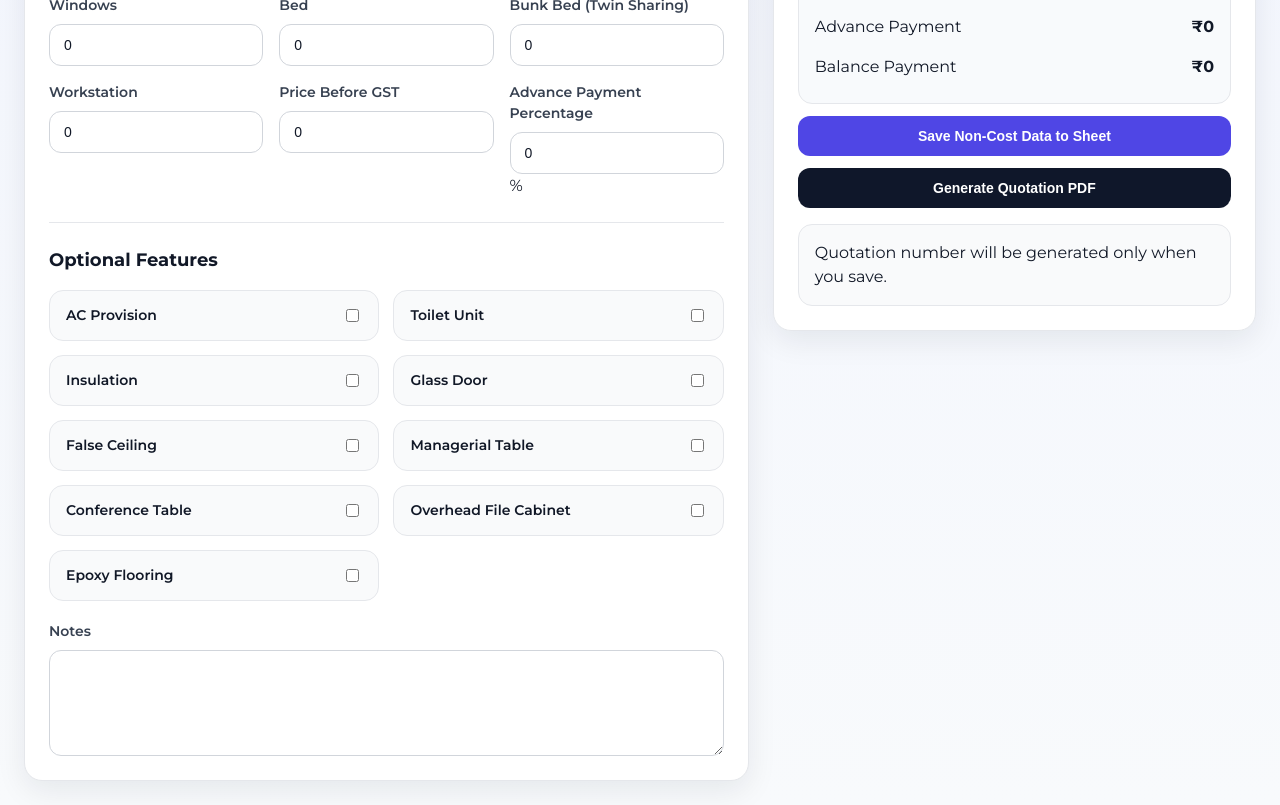
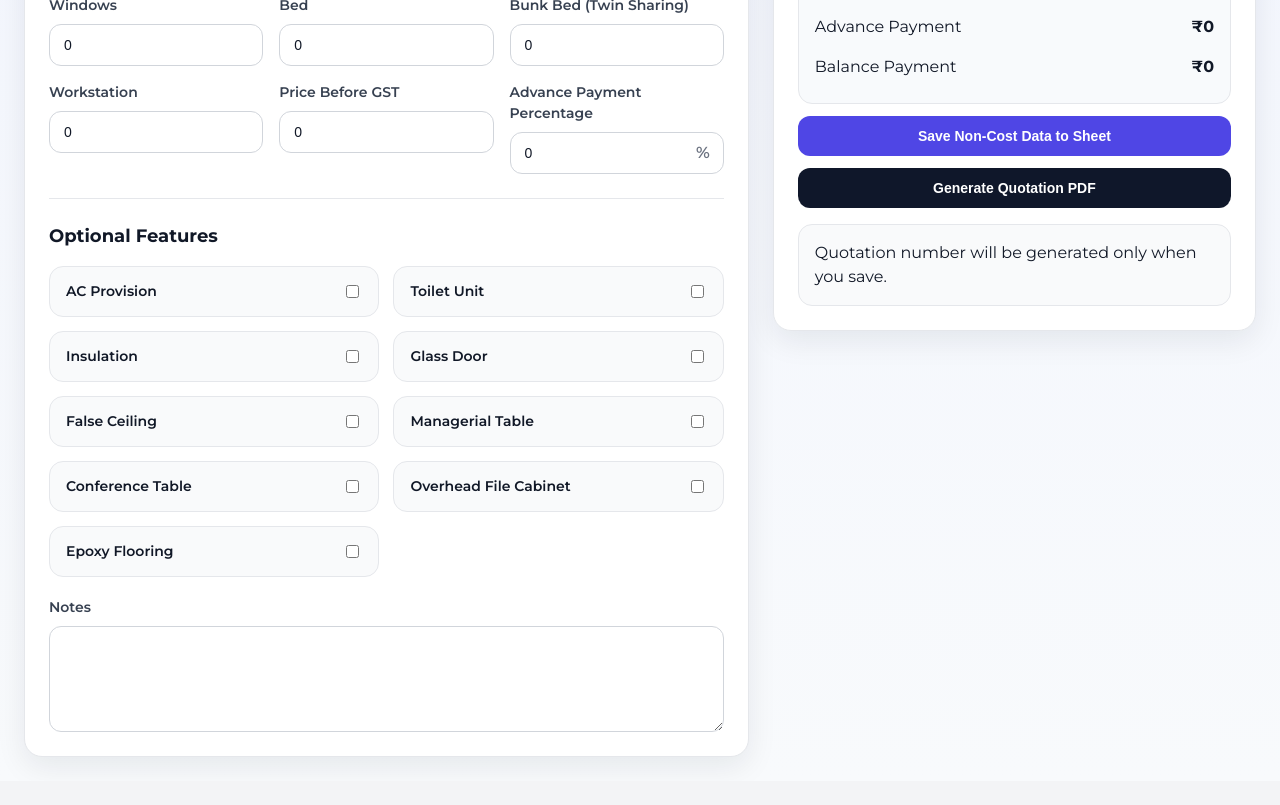
Before and after one commit to rkenterpriseamazon08-web/rk-quotation-app, a React (Vite) app: page / in a window 1280 px wide. Shown: the part 1060-1865 px from the top of the page. After the commit the page ends 1841 px from the top, so only its background shows below. Built offline with nearby package versions, Linux system fonts and the light colour scheme.

Commit message:
Add percentage input styles to App.css
Add styles for percentage input wrapper and symbol.

```diff
--- a/src/App.css
+++ b/src/App.css
@@ -184,7 +184,23 @@ select {
   color: #111827;
   outline: none;
 }
+.percentage-input-wrap {
+  position: relative;
+}
 
+.percentage-input-wrap .input {
+  padding-right: 36px;
+}
+
+.percentage-symbol {
+  position: absolute;
+  right: 14px;
+  top: 50%;
+  transform: translateY(-50%);
+  color: #6b7280;
+  font-weight: 600;
+  pointer-events: none;
+}
 .input:focus,
 .textarea:focus,
 select:focus {
```
